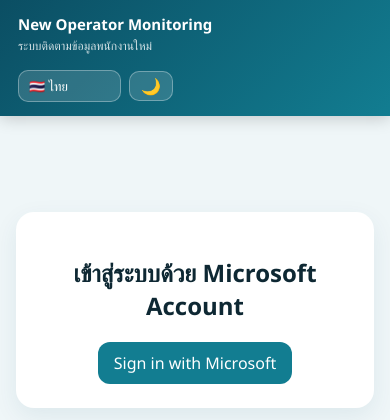
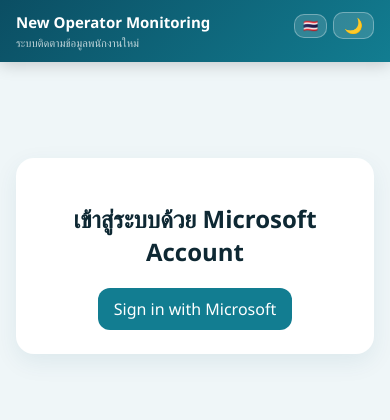
Before and after one commit to Pepsi1219/gica-dashboard, a Flask app: page / in a window 390 px wide. Shown: the top 420 px of the page. Run offline with Flask 3, Linux system fonts and the light colour scheme.

Commit message:
UI: flag-only lang switcher, restructure mobile topbar, add on-time/overdue sub-rows
- Lang select shows flag emoji only (🇹🇭 🇺🇸 🇱🇦 🇻🇳) — US flag for English
- Admin button reduced to gear icon (⚙); auth status as separate flex item
- New .topbar-controls groups the 3 buttons (lang/theme/admin)
- Mobile (<=720px): brand left, controls stacked at top-right corner
- Dashboard "Completed Training" card now shows on-time / overdue sub-rows
- i18n: add adminBtn, tooltipEdit/Confirm/Cancel, themeToggleTitle keys
- i18n: support data-i18n-title attribute for tooltip translation
- i18n: homeDashYearFilter "All Years" option now updates on language change
- Modal Due Date uses Excel's raw value (emp['Due date']) for consistency
- Fix invalid align-items: left -> center in .home-dash-header
- Bump cache-busting version to v=24

Co-Authored-By: Claude Sonnet 4.6 <noreply@anthropic.com>

```diff
--- a/static/css/styles.css
+++ b/static/css/styles.css
@@ -108,10 +108,12 @@ body {
   border-radius: 10px;
   padding: 6px 10px;
   font: inherit;
-  font-size: 13px;
+  font-size: 16px;            /* flag emoji renders larger */
+  line-height: 1;
   cursor: pointer;
   appearance: none;
   -webkit-appearance: none;
+  text-align: center;
 }
 .lang-select option { background: #0b4e63; color: white; }
 
@@ -130,6 +132,14 @@ body {
 
 .auth-box { color: rgba(255,255,255,.9); font-size: 13px; white-space: nowrap; }
 .auth-box a { color: white; font-weight: 700; text-decoration: underline; }
+
+/* Groups the 3 buttons (lang / theme / admin) so they stay together on one row,
+   while authBox sits as its own flex item beside or below them. */
+.topbar-controls {
+  display: flex;
+  align-items: center;
+  gap: 8px;
+}
 
 /* ===== ADMIN TOPBAR BUTTON ===== */
 .admin-topbar-btn {
@@ -298,14 +308,14 @@ button:active { transform: scale(.97); }
   background: var(--blue);
   color: white;
   padding: 12px 16px;
-  text-align: left;         /* 2.1 center headers */
+  text-align: left;
   font-weight: 700;
-  width: calc(100% / 6);     /* 2.3 equal widths across 6 columns */
+  width: calc(100% / 6);
 }
 .home-dash-table td {
   padding: 12px 16px;
   border-bottom: 1px solid var(--border-light);
-  text-align: left;         /* 2.1 center cell data */
+  text-align: left;
 }
 .home-dash-table tbody tr { cursor: pointer; transition: background .12s; }
 .home-dash-table tbody tr:hover { background: var(--btn-bg); }
@@ -870,8 +880,12 @@ tbody tr:hover { filter: brightness(.97); }
   .department-grid { grid-template-columns: repeat(3, 1fr); }
 }
 @media (max-width: 720px) {
-  .topbar          { flex-direction: column; align-items: flex-start; padding: 14px 18px; }
-  .topbar-right    { flex-wrap: wrap; }
+  /* Keep brand on left + controls on right (same row); controls stack vertically */
+  .topbar          { padding: 12px 16px; gap: 12px; align-items: flex-start; }
+  .topbar-brand    { flex: 1 1 auto; min-width: 0; }
+  .topbar-brand p  { font-size: 11px; opacity: .75; }
+  .topbar-right    { flex-direction: column; align-items: flex-end; gap: 6px; flex-shrink: 0; }
+  .topbar-controls { gap: 6px; }
   .dashboard-title { flex-direction: column; align-items: stretch; }
   .row             { flex-direction: column; align-items: stretch; }
   .form-grid       { grid-template-columns: 1fr; }
@@ -886,4 +900,9 @@ tbody tr:hover { filter: brightness(.97); }
   .stats           { grid-template-columns: repeat(2, 1fr); }
   .department-grid { grid-template-columns: repeat(2, 1fr); }
   .department-btn  { min-height: 80px; font-size: 22px; }
+  /* Compact topbar controls for small phones */
+  .lang-select     { font-size: 12px; padding: 5px 8px; }
+  .theme-toggle    { padding: 5px 10px; font-size: 15px; }
+  .admin-topbar-btn { font-size: 13px; padding: 5px 10px; }
+  .auth-box        { font-size: 12px; }
 }
--- a/static/js/app.js
+++ b/static/js/app.js
@@ -106,6 +106,11 @@ const TRANSLATIONS = {
     colEmployeesLeave:      'วันลา',
     workMode5d:             'ทำงาน 5 วัน',
     workMode6d:             'ทำงาน 6 วัน',
+    adminBtn:               'Admin',
+    tooltipEdit:            'แก้ไข',
+    tooltipConfirm:         'ยืนยัน',
+    tooltipCancel:          'ยกเลิก',
+    themeToggleTitle:       'เปลี่ยนธีม',
   },
   en: {
     appTitle:               'New Operator Monitoring',
@@ -213,6 +218,11 @@ const TRANSLATIONS = {
     colEmployeesLeave:      'Leave Days',
     workMode5d:             '5-day Week',
     workMode6d:             '6-day Week',
+    adminBtn:               'Admin',
+    tooltipEdit:            'Edit',
+    tooltipConfirm:         'Confirm',
+    tooltipCancel:          'Cancel',
+    themeToggleTitle:       'Toggle theme',
   },
   lo: {
     appTitle:               'New Operator Monitoring',
@@ -320,6 +330,11 @@ const TRANSLATIONS = {
     colEmployeesLeave:      'ວັນລາ',
     workMode5d:             'ເຮັດວຽກ 5 ວັນ',
     workMode6d:             'ເຮັດວຽກ 6 ວັນ',
+    adminBtn:               'Admin',
+    tooltipEdit:            'ແກ້ໄຂ',
+    tooltipConfirm:         'ຢືນຢັນ',
+    tooltipCancel:          'ຍົກເລີກ',
+    themeToggleTitle:       'ປ່ຽນຮູບແບບ',
   },
   vi: {
     appTitle:               'New Operator Monitoring',
@@ -427,6 +442,11 @@ const TRANSLATIONS = {
     colEmployeesLeave:      'Ngày nghỉ',
     workMode5d:             'Tuần 5 ngày',
     workMode6d:             'Tuần 6 ngày',
+    adminBtn:               'Admin',
+    tooltipEdit:            'Chỉnh sửa',
+    tooltipConfirm:         'Xác nhận',
+    tooltipCancel:          'Hủy',
+    themeToggleTitle:       'Đổi giao diện',
   },
 };
 
@@ -464,6 +484,9 @@ function applyTranslations() {
   });
   document.querySelectorAll('[data-i18n-placeholder]').forEach(el => {
     el.placeholder = t(el.dataset.i18nPlaceholder);
+  });
+  document.querySelectorAll('[data-i18n-title]').forEach(el => {
+    el.title = t(el.dataset.i18nTitle);
   });
   document.documentElement.lang = currentLang;
 }
@@ -700,7 +723,7 @@ function buildRowHTML(emp, calc, actualKey) {
   const leave = parseInt(emp['Employees Leave'], 10) || 0;
 
   return `
-    <td class="td-actions"><button class="btn-row-edit" data-id="${empId}" title="Edit">✏</button></td>
+    <td class="td-actions"><button class="btn-row-edit" data-id="${empId}" title="${t('tooltipEdit')}">✏</button></td>
     <td>${esc(emp['Employee ID']   || '')}</td>
     <td>${esc(emp['Employee Name'] || '')}</td>
     <td>${esc(emp['Grade']         || '')}</td>
@@ -729,8 +752,8 @@ function startInlineEdit(tr, emp, calc, actualKey) {
 
   tr.innerHTML = `
     <td class="td-actions">
-      <button class="btn-confirm-inline" title="ยืนยัน">✓</button>
-      <button class="btn-cancel-inline"  title="ยกเลิก">✗</button>
+      <button class="btn-confirm-inline" title="${t('tooltipConfirm')}">✓</button>
+      <button class="btn-cancel-inline"  title="${t('tooltipCancel')}">✗</button>
     </td>
     <td>${esc(emp['Employee ID'] || '')}</td>
     <td><input class="inline-edit" name="Employee Name" value="${esc(emp['Employee Name'] || '')}"></td>
@@ -833,17 +856,19 @@ function renderEmployeeTable(employees) {
     : employees;
 
   let total = yearScoped.length;
-  let completed = 0, underOp = 0, underBasic = 0, resignOp = 0, resignBasic = 0;
+  let completedOnTime = 0, completedOverdue = 0;
+  let underOp = 0, underBasic = 0, resignOp = 0, resignBasic = 0;
 
   yearScoped.forEach(emp => {
     const calc = emp.calculated || {};
     const actualKey = computeActualStatus(emp, calc);
 
-    if (actualKey === 'completed' || actualKey === 'completed-overdue') completed++;
-    else if (actualKey === 'under-operation')  underOp++;
-    else if (actualKey === 'under-basic')      underBasic++;
-    else if (actualKey === 'resign-operation') resignOp++;
-    else if (actualKey === 'resign-basic')     resignBasic++;
+    if      (actualKey === 'completed')          completedOnTime++;
+    else if (actualKey === 'completed-overdue')  completedOverdue++;
+    else if (actualKey === 'under-operation')    underOp++;
+    else if (actualKey === 'under-basic')        underBasic++;
+    else if (actualKey === 'resign-operation')   resignOp++;
+    else if (actualKey === 'resign-basic')       resignBasic++;
 
     if (currentFilter && actualKey !== currentFilter) return;
 
@@ -854,14 +879,16 @@ function renderEmployeeTable(employees) {
     body.appendChild(tr);
   });
 
-  $('totalCount').textContent       = total;
-  $('onTrackCount').textContent     = completed;
-  $('trainingCount').textContent    = underOp + underBasic;
-  $('underOpCount').textContent     = underOp;
-  $('underBasicCount').textContent  = underBasic;
-  $('overdueCount').textContent     = resignOp + resignBasic;
-  $('resignOpCount').textContent    = resignOp;
-  $('resignBasicCount').textContent = resignBasic;
+  $('totalCount').textContent             = total;
+  $('onTrackCount').textContent           = completedOnTime + completedOverdue;
+  $('completedOnTimeCount').textContent   = completedOnTime;
+  $('completedOverdueCount').textContent  = completedOverdue;
+  $('trainingCount').textContent          = underOp + underBasic;
+  $('underOpCount').textContent           = underOp;
+  $('underBasicCount').textContent        = underBasic;
+  $('overdueCount').textContent           = resignOp + resignBasic;
+  $('resignOpCount').textContent          = resignOp;
+  $('resignBasicCount').textContent       = resignBasic;
 }
 
 // ===== DASHBOARD PAGE =====
@@ -917,7 +944,7 @@ async function loadHomeDashboard() {
 
   const sel = $('homeDashYearFilter');
   const prev = sel.value;
-  sel.innerHTML = `<option value="">${t('allYears')}</option>`;
+  sel.innerHTML = `<option value="" data-i18n="allYears">${t('allYears')}</option>`;
   [...years].sort().reverse().forEach(yr => {
     const opt = document.createElement('option');
     opt.value = yr;
--- a/templates/index.html
+++ b/templates/index.html
@@ -6,7 +6,7 @@
   <title>New Operator Monitoring</title>
   <!-- Apply saved theme before paint to avoid flash -->
   <script>document.documentElement.dataset.theme = localStorage.getItem('theme') || 'light';</script>
-  <link rel="stylesheet" href="/static/css/styles.css?v=21" />
+  <link rel="stylesheet" href="/static/css/styles.css?v=24" />
 </head>
 <body>
   <header class="topbar">
@@ -15,15 +15,17 @@
       <p data-i18n="appSubtitle">New employee tracking system</p>
     </div>
     <div class="topbar-right">
-      <select id="langSelect" class="lang-select">
-        <option value="th">🇹🇭 ไทย</option>
-        <option value="en">🇬🇧 English</option>
-        <option value="lo">🇱🇦 ລາວ</option>
-        <option value="vi">🇻🇳 Tiếng Việt</option>
-      </select>
-      <button id="themeToggle" class="theme-toggle" title="Toggle theme">🌙</button>
+      <div class="topbar-controls">
+        <select id="langSelect" class="lang-select">
+          <option value="th">🇹🇭</option>
+          <option value="en">🇺🇸</option>
+          <option value="lo">🇱🇦</option>
+          <option value="vi">🇻🇳</option>
+        </select>
+        <button id="themeToggle" class="theme-toggle" data-i18n-title="themeToggleTitle" title="Toggle theme">🌙</button>
+        <button id="adminBtn" class="admin-topbar-btn hidden" data-i18n-title="adminBtn" title="Admin">⚙</button>
+      </div>
       <div id="authBox" class="auth-box"></div>
-      <button id="adminBtn" class="admin-topbar-btn hidden" title="Admin">⚙ Admin</button>
     </div>
   </header>
 
@@ -155,7 +157,20 @@
 
       <section class="stats">
         <div class="stat"><strong id="totalCount">0</strong><span data-i18n="total">Total</span></div>
-        <div class="stat ok"><strong id="onTrackCount">0</strong><span data-i18n="congratulations">สำเร็จการฝึก</span></div>
+        <div class="stat ok">
+          <strong id="onTrackCount">0</strong>
+          <span data-i18n="congratulations">สำเร็จการฝึก</span>
+          <div class="stat-sub">
+            <div class="stat-sub-row ok">
+              <strong id="completedOnTimeCount">0</strong>
+              <span data-i18n="statusOnTime">ตรงเวลา</span>
+            </div>
+            <div class="stat-sub-row ok">
+              <strong id="completedOverdueCount">0</strong>
+              <span data-i18n="statusOverdue">เกินกำหนด</span>
+            </div>
+          </div>
+        </div>
         <div class="stat training">
           <strong id="trainingCount">0</strong>
           <span data-i18n="training">กำลังฝึก</span>
@@ -240,6 +255,6 @@
     </section>
   </main>
 
-  <script src="/static/js/app.js?v=21"></script>
+  <script src="/static/js/app.js?v=24"></script>
 </body>
 </html>
```
